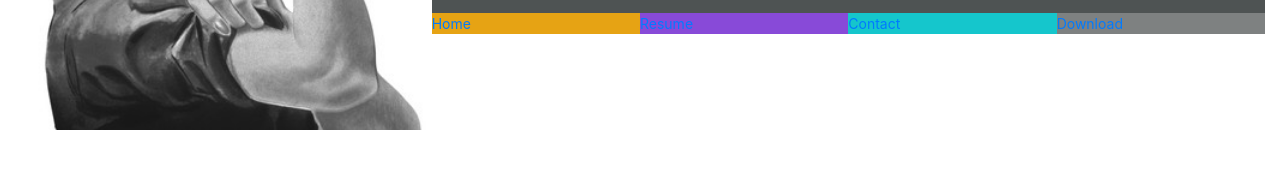
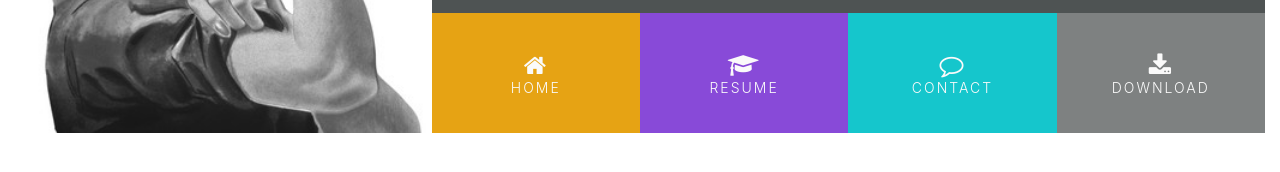
Before and after one commit to Melhefnawi/bootstrape-lastversion, a plain HTML site: page index.html in a window 1280 px wide. Shown: the part 230-402 px from the top of the page. Drawn offline with nearby package versions, Linux system fonts and the light colour scheme.

Commit message:
styling the list-item

```diff
--- a/assets/css/style.css
+++ b/assets/css/style.css
@@ -62,7 +62,46 @@
     font-size: 0;
 }
 
+#nav{
+    margin: 0;
+}
+
 #nav li{
     font-size: 14px;
     padding:0;
 }
+
+/*----------------------------------MenuItem*/
+
+.menustyle{
+    min-height: 120px;
+    text-align: center;
+    color:#fafafa;
+    text-transform: uppercase;
+    font-size: 14px;
+    letter-spacing: 2px;
+    text-decoration: none;
+
+}
+
+.menustyle a {
+    text-decoration: none;
+}
+
+.menustyle i {
+    display:block;
+    color: #fafafa;
+    font-size: 24px;
+    padding-top: 40px;
+
+}
+
+.menustyle span {
+    color: #fafafa;
+    padding-top:5px;
+    width:100%;
+    text-align: center;
+    text-transform: uppercase;
+    font-size: 14px;
+    font-weight: 300;
+}
--- a/index.html
+++ b/index.html
@@ -28,17 +28,21 @@
                 <div class="row no-gutters">
                     <div class="col">
                         <ul id="nav" class="list-inline menuitem">
-                            <li class="list-inline-item bg-color-home col-6 col-sm-3 ">
-                                <a href="#" target="_blank"><span>Home</span></a>
+                            <li class="list-inline-item bg-color-home col-6 col-sm-3 menustyle">
+                                <a href="#" target="_blank"><i class="fa fa-home"></i><span>Home</span></a>
+
                             </li>
-                            <li class="list-inline-item bg-color-resume col-6 col-sm-3 ">
-                                <a href="#" target="_blank"><span>Resume</span></a>
+                            <li class="list-inline-item bg-color-resume col-6 col-sm-3 menustyle ">
+                                <a href="#" target="_blank"><i class="fa fa-graduation-cap"></i><span>Resume</span></a>
+
                             </li>
-                            <li class="list-inline-item bg-color-contact col-6 col-sm-3 ">
-                                <a href="#" target="_blank"><span>Contact</span></a>
+                            <li class="list-inline-item bg-color-contact col-6 col-sm-3 menustyle ">
+                                <a href="#" target="_blank"><i class="fa fa-comment-o"></i><span>Contact</span></a>
+
                             </li>
-                            <li class="list-inline-item bg-color-download col-6 col-sm-3 ">
-                                <a href="#" target="_blank"><span>Download</span></a>
+                            <li class="list-inline-item bg-color-download col-6 col-sm-3 menustyle">
+                                <a href="#" target="_blank"><i class="fa fa-download"></i><span>Download</span></a>
+
                             </li>
                         </ul>
                     </div>
```
